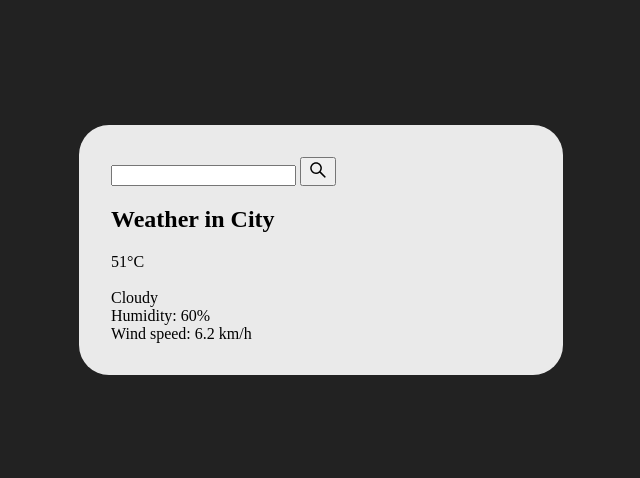
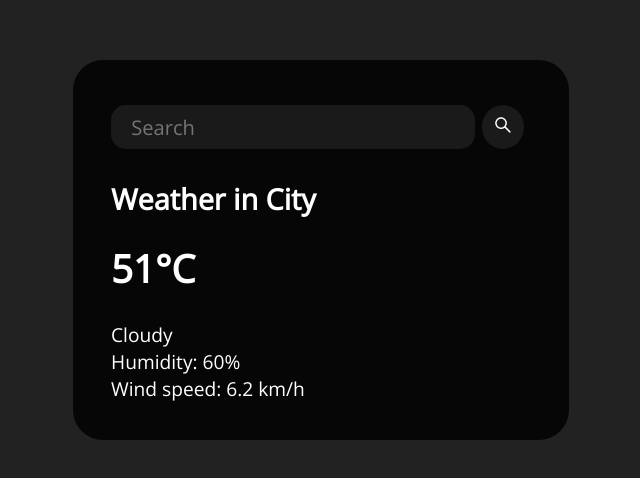
Before and after one commit to meisREAL/Weather-app, a plain HTML site: page index.html in a window 1280 px wide. Shown: the part 150-628 px from the top of the page, without its empty margins (319-959 px from the left). Drawn offline with nearby package versions, Linux system fonts and the light colour scheme.

Commit message:
costumazation
costumazation with css, to see background picture UNcomment line 9 in style.css

```diff
--- a/index.html
+++ b/index.html
@@ -4,6 +4,9 @@
     <meta charset="UTF-8">
     <meta http-equiv="X-UA-Compatible" content="IE=edge">
     <meta name="viewport" content="width=device-width, initial-scale=1.0">
+    <link rel="preconnect" href="https://fonts.googleapis.com">
+    <link rel="preconnect" href="https://fonts.gstatic.com" crossorigin>
+    <link href="https://fonts.googleapis.com/css2?family=Open+Sans&display=swap" rel="stylesheet">
     <title>Weather App</title>
     <link rel="stylesheet" href="style.css">
     <script src="script.js"></script>
@@ -11,12 +14,12 @@
 <body>
     <div class="card">
         <div class="search">
-            <input type="text" class="search-bar">
+            <input type="text" class="search-bar" placeholder="Search">
             <button><svg stroke="currentColor" fill="currentColor" stroke-width="0" viewBox="0 0 1024 1024" height="1.5em" width="1.5em" xmlns="http://www.w3.org/2000/svg"><path d="M909.6 854.5L649.9 594.8C690.2 542.7 712 479 712 412c0-80.2-31.3-155.4-87.9-212.1-56.6-56.7-132-87.9-212.1-87.9s-155.5 31.3-212.1 87.9C143.2 256.5 112 331.8 112 412c0 80.1 31.3 155.5 87.9 212.1C256.5 680.8 331.8 712 412 712c67 0 130.6-21.8 182.7-62l259.7 259.6a8.2 8.2 0 0 0 11.6 0l43.6-43.5a8.2 8.2 0 0 0 0-11.6zM570.4 570.4C528 612.7 471.8 636 412 636s-116-23.3-158.4-65.6C211.3 528 188 471.8 188 412s23.3-116.1 65.6-158.4C296 211.3 352.2 188 412 188s116.1 23.2 158.4 65.6S636 352.2 636 412s-23.3 116.1-65.6 158.4z"></path></svg></button>
         </div>
         <div class="weather">
             <h2 class="city">Weather in City</h2>
-            <div class="temp">51°C</div>
+            <h1 class="temp">51°C</h1>
             <img src="" alt="" class="icon">
             <div class="description">Cloudy</div>
             <div class="humidity">Humidity: 60%</div>
--- a/style.css
+++ b/style.css
@@ -5,13 +5,55 @@ body {
   height: 100vh;
   margin: 0;
   background: #222;
+  font-family: "Open Sans", sans-serif;
+  /* background-image: url("https://source.unsplash.com/1600x900/?landscape"); */
+  font-size: 120%;
 }
 
 .card {
-  background: #eaeaea;
+  background: #000000d0;
+  color: white;
   padding: 2em;
   border-radius: 30px;
   width: 100%;
   max-width: 420px;
   margin: 1em;
 }
+
+.search {
+  display: flex;
+  align-items: center;
+  justify-content: center;
+}
+
+button {
+  margin: 0.5em;
+  border-radius: 50%;
+  border: none;
+  height: 44px;
+  width: 44px;
+  outline: none;
+  background: #7c7c7c2b;
+  color: white;
+  cursor: pointer;
+  transition: 0.2s ease-in-out;
+}
+button:hover {
+  background: #7c7c7c6b;
+}
+
+input.search-bar {
+  border: none;
+  outline: none;
+  padding: 0.4em 1em;
+  border-radius: 15px;
+  background: #7c7c7c2b;
+  color: white;
+  font-family: inherit;
+  font-size: 105%;
+  width: calc(100% - 80px);
+}
+
+h1.temp {
+  margin: 0;
+}
```
